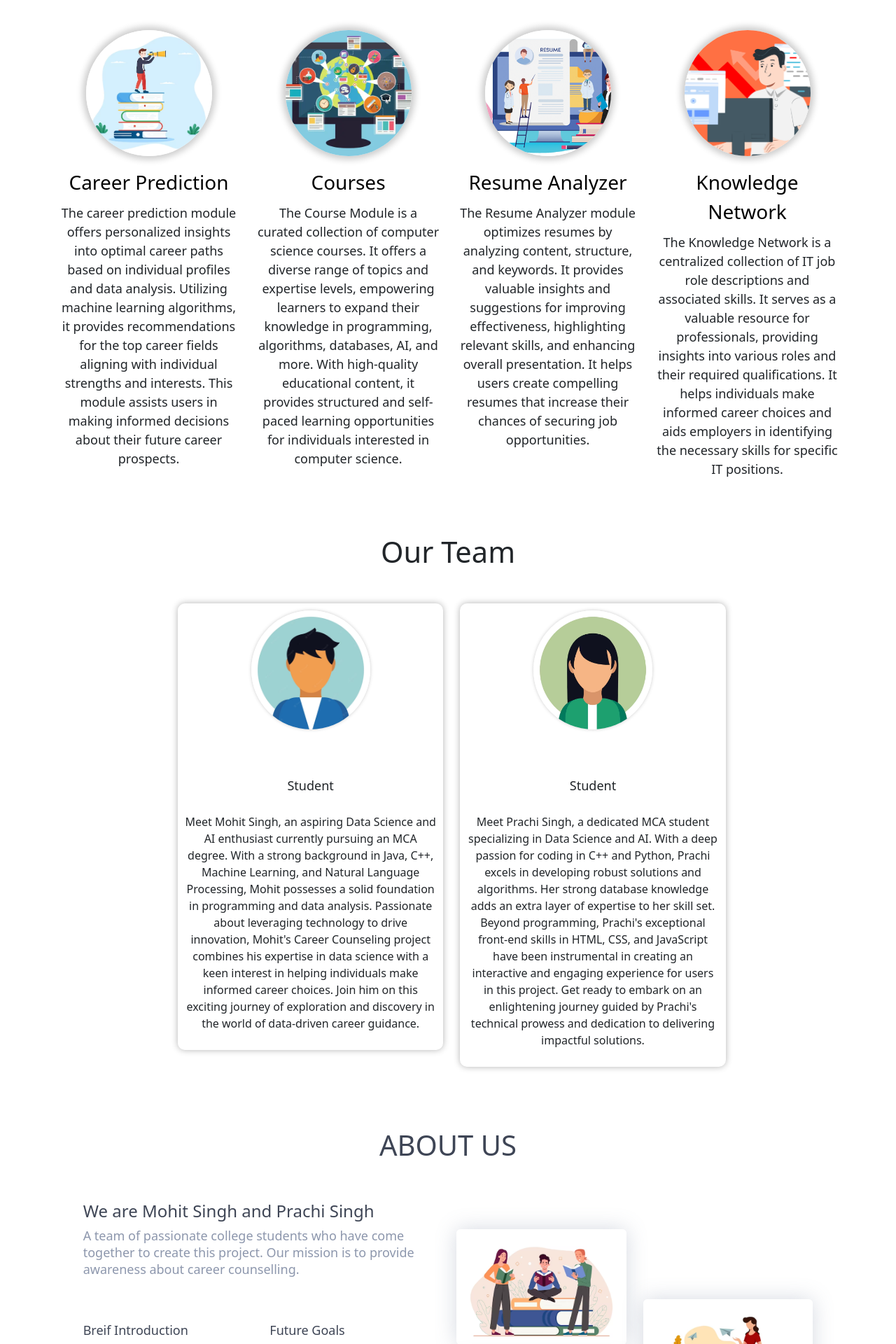
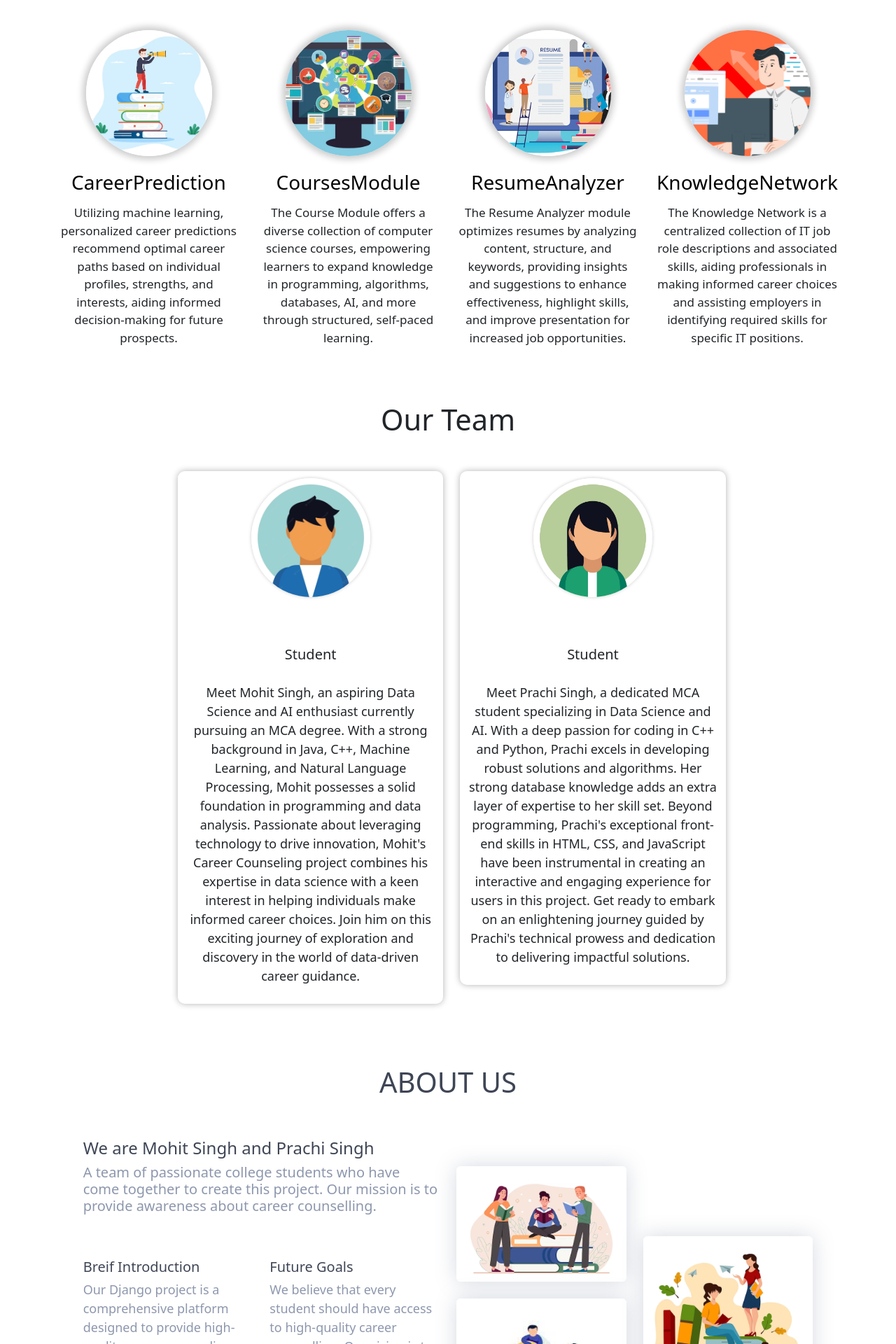
Before and after one commit to mohit28singh/Career_prediction, a Django app: page /home/ in a window 1280 px wide. Shown: the part 1842-3762 px from the top of the page at 70% size. Run offline with Django 4.2, Linux system fonts and the light colour scheme; a user stored in the database is signed in; data comes from the database, SQL or seed files in the repository; both versions use the stored data as it was after the commit; some libraries are stand-ins or nearby versions.

Commit message:
some changes in home page

```diff
--- a/careers/templates/main.html
+++ b/careers/templates/main.html
@@ -93,14 +93,16 @@
     margin-top:2rem;
     margin-bottom:2rem;
   }
-  .our-service{
-    margin-top:4rem;
-    margin-bottom:2rem;
-    text-align:center;
+  .our-service {
+    margin-top: 4rem;
+    margin-bottom: 2rem;
+    text-align: center;
   }
-  .our-service h4{
-    font-size:2.6rem;
+
+  .our-service h4 {
+    font-size: 2.6rem;
   }
+
   .service {
     margin-top: 40px;
   }
@@ -109,32 +111,30 @@
     width: 180px;
     height: 180px;
     margin-bottom: 1rem;
-
     border-radius: 50%;
     object-fit: cover;
+    box-shadow: 0 0 10px 5px rgba(0, 0, 0, .2);
+  }
 
-    box-shadow: 0 0 10px 5px rgba(0,0,0,.2);
-  }
-  .service-image:hover{
+  .service .service-image:hover {
     width: 200px;
     height: 200px;
+    box-shadow: 0 0 10px 5px rgba(0, 0, 0, .3);
+  }
 
-    box-shadow: 0 0 10px 5px rgba(0,0,0,.3);
-  }
-  .service  .service-title {
-    margin-top: 20px;
+  .service .service-title {
+    margin-top: 10px;
     font-size: 28px;
-    color:#000;
-
+    color: #000;
     text-align: center;
   }
 
   .service .service-description {
     margin-top: 10px;
-    font-size: 18px;
+    font-size: 17px;
     text-align: center;
+    box-sizing: border-box;
   }
-
   .our-team {
     margin-top: 4rem;
     margin-bottom: 2rem;
@@ -183,13 +183,14 @@
   }
 
   .member-role {
-    font-size: 18px;
+    font-size:20px;
+    font-weight:400;
     margin-top: 10px;
   }
 
   .member-description {
     margin-top: 10px;
-    font-size: 16px;
+    font-size: 18px;
     line-height: 1.5;
   }
   .service_heading {
@@ -224,10 +225,12 @@
 
   .services h6 {
     line-height: 22px;
-    font-size: 18px;
+    font-size: 20px;
     color: #8d97ad;
   }
-
+  .services p{
+    font-size: 18px;
+  }
   .services .font-weight-medium {
     font-weight: 500;
     color: #3e4555;
@@ -397,47 +400,53 @@
 
  <section class="our-service">
 
-    <h4> Our Services</h4>
+  <section class="our-service">
+    <h4>Our Services</h4>
     <div class="container my-4">
       <div class="row">
         <div class="col-md-3">
           <div class="service">
-            <a  href="{% url 'careerprediction' %}"><img src="{% static 'img/s1.jpg' %}" alt="Service 1" class="service-image"></a>
-            <a  class="service-title" href="{% url 'careerprediction' %}"> Career Prediction</a>
+            <a href="{% url 'careerprediction' %}">
+              <img src="{% static 'img/s1.jpg' %}" alt="Service 1" class="service-image">
+            </a>
+            <a class="service-title" href="{% url 'careerprediction' %}">CareerPrediction</a>
             <p class="service-description">
-              The career prediction module offers personalized insights into optimal career paths based on individual profiles and data analysis. Utilizing machine learning algorithms, it provides recommendations for the top career fields aligning with individual strengths and interests.
-              This module assists users in making informed decisions about their future career prospects. </p>
+              Utilizing machine learning, personalized career predictions recommend optimal career paths based on individual profiles, strengths, and interests, aiding informed decision-making for future prospects.
+            </p>
           </div>
+        </div>
+        <div class="col-md-3">
+          <div class="service">
+            <a  href="{% url 'course' %}"><img src="{% static 'img/s3.jpg' %}" alt="Service 2" class="service-image"></a>
+            <a class="service-title" href="{% url 'course' %}">CoursesModule</a>
+            <p class="service-description">The Course Module offers a diverse collection of computer science courses, empowering learners to expand knowledge in programming, algorithms, databases, AI, and more through structured, self-paced learning.</p>
+          </div>
+        </div>
+        <div class="col-md-3">
+          <div class="service">
+            <a href="{% url 'upload_pdf' %}"><img src="{% static 'img/s2.jpg' %}" alt="Service 3" class="service-image"></a>
+            <a class="service-title" href="{% url 'upload_pdf' %}">ResumeAnalyzer</a>
+            <p class="service-description">
+              The Resume Analyzer module optimizes resumes by analyzing content, structure, and keywords, providing insights and suggestions to enhance effectiveness, highlight skills, and improve presentation for increased job opportunities.</p>
+          </div>
+        </div>
+        <div class="col-md-3">
+          <div class="service">
+            <a  href="{% url 'knowledge' %}"><img src="{% static 'img/s4.jpg' %}" alt="Service 3" class="service-image"></a>
+            <a class="service-title" href="{% url 'knowledge' %}">KnowledgeNetwork</a>
+            <p class="service-description">The Knowledge Network is a centralized collection of IT job role descriptions and associated skills, aiding professionals in making informed career choices and assisting employers in identifying required skills for specific IT positions.</p>
+          </div>
+        </div>
+      </div>
+    </div>
+  </section>
+
 
 
 
 
         </div>
-        <div class="col-md-3">
-          <div class="service">
-            <a  href="{% url 'course' %}"><img src="{% static 'img/s3.jpg' %}" alt="Service 2" class="service-image"></a>
-            <a class="service-title" href="{% url 'course' %}">Courses</a>
-            <p class="service-description">The Course Module is a curated collection of computer science courses. It offers a diverse range of topics and expertise levels, empowering learners to expand their knowledge in programming, algorithms, databases, AI, and more.
-               With high-quality educational content, it provides structured and self-paced learning opportunities for individuals interested in computer science.</p>
-          </div>
-        </div>
-        <div class="col-md-3">
-          <div class="service">
-            <a href="{% url 'upload_pdf' %}"><img src="{% static 'img/s2.jpg' %}" alt="Service 3" class="service-image"></a>
-            <a class="service-title" href="{% url 'upload_pdf' %}">Resume Analyzer</a>
-            <p class="service-description">
-              The Resume Analyzer module optimizes resumes by analyzing content, structure, and keywords. It provides valuable insights and suggestions for improving effectiveness, highlighting relevant skills, and enhancing overall presentation.
-               It helps users create compelling resumes that increase their chances of securing job opportunities.</p>
-          </div>
-        </div>
-        <div class="col-md-3">
-          <div class="service">
-            <a  href="{% url 'knowledge' %}"><img src="{% static 'img/s4.jpg' %}" alt="Service 3" class="service-image"></a>
-            <a class="service-title" href="{% url 'knowledge' %}">Knowledge Network</a>
-            <p class="service-description">The Knowledge Network is a centralized collection of IT job role descriptions and associated skills. It serves as a valuable resource for professionals, providing insights into various roles and their required qualifications. It helps individuals
-               make informed career choices and aids employers in identifying the necessary skills for specific IT positions.</p>
-          </div>
-        </div>
+
       </div>
 
    </div>
```
Also changed, not shown: db.sqlite3.
